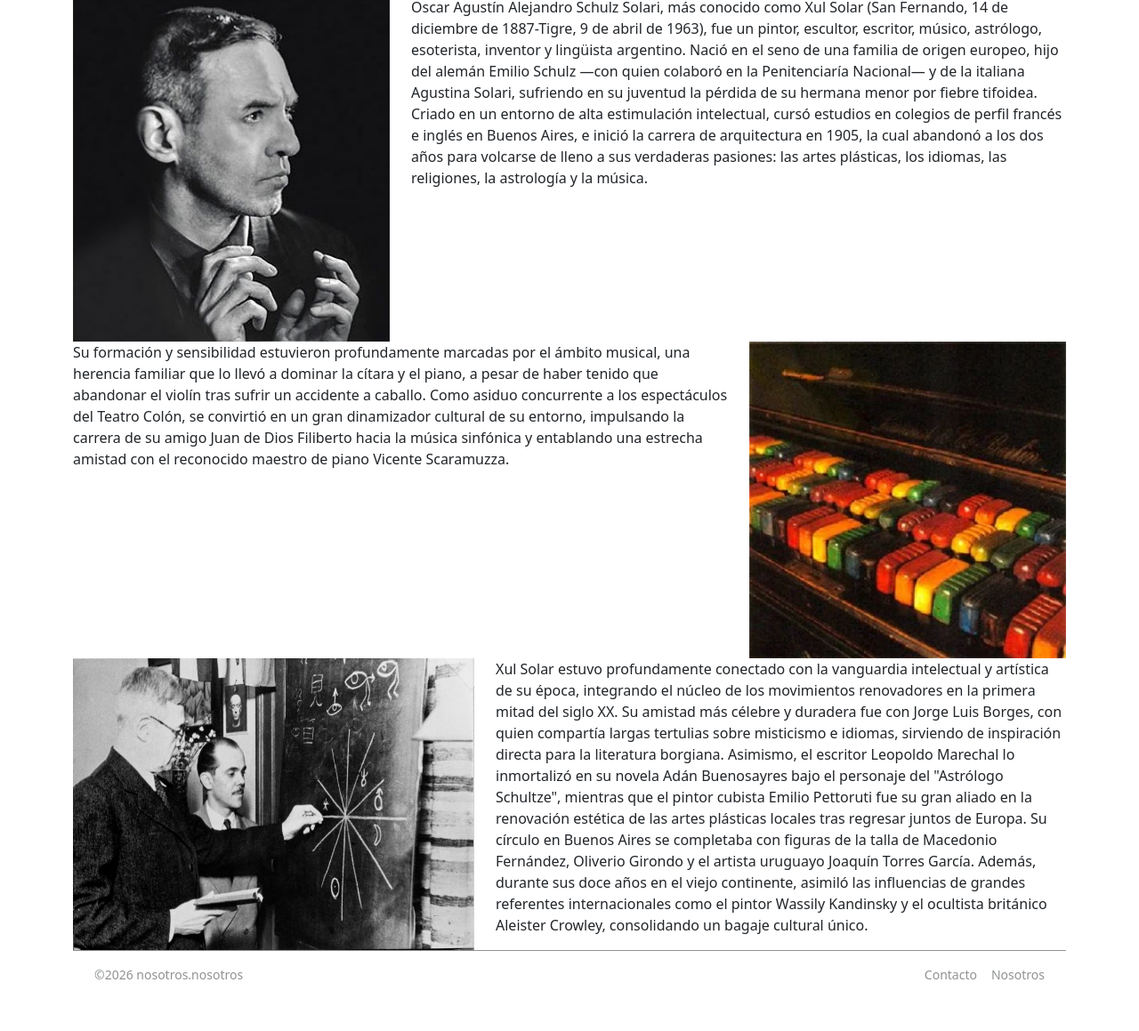
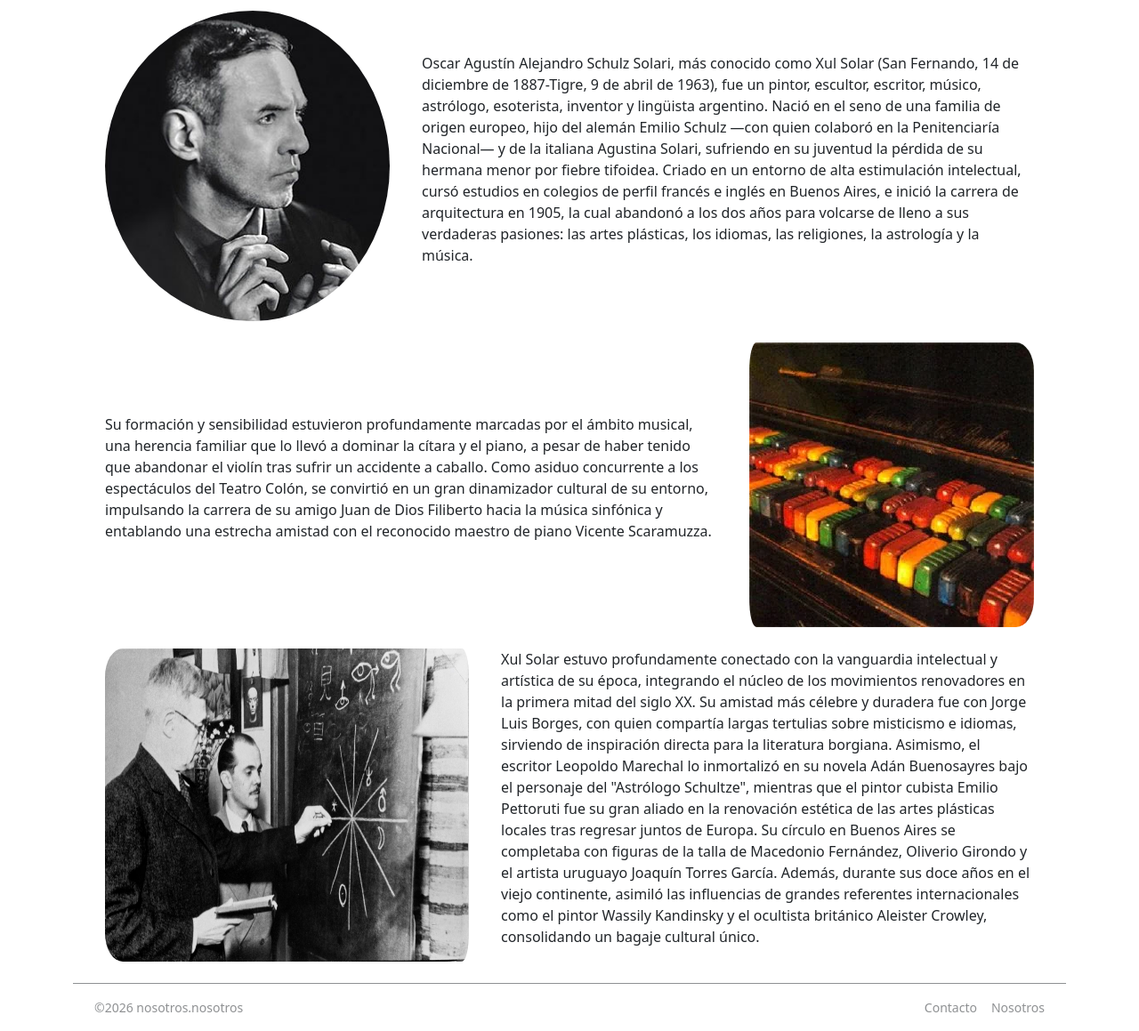
Before and after one commit to pablo-osuna-vargas/IG2026-Tp2-sitio-web-artista-colectivo, a plain HTML site: page bio.html in a window 1280 px wide. Shown: the part 134-1293 px from the top of the page at 89% size. Before the commit the page ends 1256 px from the top, so only its background shows below. Drawn offline with nearby package versions, Linux system fonts and the light colour scheme.

Commit message:
Biografia-centrado de texto
Centrado del texto + redondeo de las imagenes + padding de las imagenes

```diff
--- a/bio.html
+++ b/bio.html
@@ -11,7 +11,7 @@
     <div class="container ">
         <nav class="navbar navbar-expand-lg">
     <ul class="navbar-nav w-100 justify-content-around align-items-center flex-row">
-      <li class="nav-item"><a class="nav-link" href="biografia.html">biografía</a></li>
+      <li class="nav-item"><a class="nav-link" href="bio.html">Biografía</a></li>
       <li class="nav-item"><a class="nav-link" href="">Galeria</a></li>
       <li class="nav-item fs-3"><a class="nav-link" href="index.html">Xul Solar</a></li>
       <li class="nav-item"><a class="nav-link" href="#">Panlengua</a></li>
@@ -20,21 +20,21 @@
 </nav>
         <h1>Biografia</h1>
         <!-- Parrafo-1 -->
-        <div class="row ">
-            <img src="img/xul_solar.jpg" class="col-12 col-md-4" alt="foto de Xul Solar">
-            <p class="col-12 col-md-8">Oscar Agustín Alejandro Schulz Solari, más conocido como Xul Solar (San Fernando, 14 de diciembre de 1887-Tigre, 9 de abril de 1963), fue un pintor, escultor, escritor, músico, astrólogo, esoterista, inventor y lingüista argentino.
+        <div class="row d-flex m-4">
+            <img src="img/xul_solar.jpg" class="col-12 col-md-4  rounded-circle pe-4" alt="foto de Xul Solar">
+            <p class="col-12 col-md-8 align-content-center justify-content-center">Oscar Agustín Alejandro Schulz Solari, más conocido como Xul Solar (San Fernando, 14 de diciembre de 1887-Tigre, 9 de abril de 1963), fue un pintor, escultor, escritor, músico, astrólogo, esoterista, inventor y lingüista argentino.
 
             Nació en el seno de una familia de origen europeo, hijo del alemán Emilio Schulz —con quien colaboró en la Penitenciaría Nacional— y de la italiana Agustina Solari, sufriendo en su juventud la pérdida de su hermana menor por fiebre tifoidea. Criado en un entorno de alta estimulación intelectual, cursó estudios en colegios de perfil francés e inglés en Buenos Aires, e inició la carrera de arquitectura en 1905, la cual abandonó a los dos años para volcarse de lleno a sus verdaderas pasiones: las artes plásticas, los idiomas, las religiones, la astrología y la música.</p>
         </div>
         <!-- Parrafo-2 -->
-         <div class="row ">
-            <p class="col-12 col-md-8">Su formación y sensibilidad estuvieron profundamente marcadas por el ámbito musical, una herencia familiar que lo llevó a dominar la cítara y el piano, a pesar de haber tenido que abandonar el violín tras sufrir un accidente a caballo. Como asiduo concurrente a los espectáculos del Teatro Colón, se convirtió en un gran dinamizador cultural de su entorno, impulsando la carrera de su amigo Juan de Dios Filiberto hacia la música sinfónica y entablando una estrecha amistad con el reconocido maestro de piano Vicente Scaramuzza.</p>
-             <img src="img/panpiano.png" class="col-12 col-md-4" alt="foto de panpiano">
+         <div class="row d-flex  m-4">
+            <p class="col-12 col-md-8 align-content-center justify-content-center">Su formación y sensibilidad estuvieron profundamente marcadas por el ámbito musical, una herencia familiar que lo llevó a dominar la cítara y el piano, a pesar de haber tenido que abandonar el violín tras sufrir un accidente a caballo. Como asiduo concurrente a los espectáculos del Teatro Colón, se convirtió en un gran dinamizador cultural de su entorno, impulsando la carrera de su amigo Juan de Dios Filiberto hacia la música sinfónica y entablando una estrecha amistad con el reconocido maestro de piano Vicente Scaramuzza.</p>
+             <img src="img/panpiano.png" class="col-12 col-md-4 rounded-5 rounded-top-0 ps-4" alt="foto de panpiano">
         </div>
          <!-- Parrafo-3 -->
-             <div class="row ">
-            <img src="img/Xul-Solar-con-carlos-marin.jpg" class="col-12 col-md-5" alt="foto de Xul Solar con Calors Marin">
-            <p class="col-12 col-md-7">Xul Solar estuvo profundamente conectado con la vanguardia intelectual y artística de su época, integrando el núcleo de los movimientos renovadores en la primera mitad del siglo XX. Su amistad más célebre y duradera fue con Jorge Luis Borges, con quien compartía largas tertulias sobre misticismo e idiomas, sirviendo de inspiración directa para la literatura borgiana. Asimismo, el escritor Leopoldo Marechal lo inmortalizó en su novela Adán Buenosayres bajo el personaje del "Astrólogo Schultze", mientras que el pintor cubista Emilio Pettoruti fue su gran aliado en la renovación estética de las artes plásticas locales tras regresar juntos de Europa. Su círculo en Buenos Aires se completaba con figuras de la talla de Macedonio Fernández, Oliverio Girondo y el artista uruguayo Joaquín Torres García. Además, durante sus doce años en el viejo continente, asimiló las influencias de grandes referentes internacionales como el pintor Wassily Kandinsky y el ocultista británico Aleister Crowley, consolidando un bagaje cultural único.</p>
+             <div class="row d-flex m-4 ">
+            <img src="img/Xul-Solar-con-carlos-marin.jpg" class="col-12 col-md-5 rounded-5 rounded-top-0 pe-4 " alt="foto de Xul Solar con Calors Marin">
+            <p class="col-12 col-md-7 align-content-center justify-content-center ">Xul Solar estuvo profundamente conectado con la vanguardia intelectual y artística de su época, integrando el núcleo de los movimientos renovadores en la primera mitad del siglo XX. Su amistad más célebre y duradera fue con Jorge Luis Borges, con quien compartía largas tertulias sobre misticismo e idiomas, sirviendo de inspiración directa para la literatura borgiana. Asimismo, el escritor Leopoldo Marechal lo inmortalizó en su novela Adán Buenosayres bajo el personaje del "Astrólogo Schultze", mientras que el pintor cubista Emilio Pettoruti fue su gran aliado en la renovación estética de las artes plásticas locales tras regresar juntos de Europa. Su círculo en Buenos Aires se completaba con figuras de la talla de Macedonio Fernández, Oliverio Girondo y el artista uruguayo Joaquín Torres García. Además, durante sus doce años en el viejo continente, asimiló las influencias de grandes referentes internacionales como el pintor Wassily Kandinsky y el ocultista británico Aleister Crowley, consolidando un bagaje cultural único.</p>
         </div>
          <!-- FOOTER -->
         <footer class="d-flex flex-column flex-md-row justify-content-between align-items-center py-3 px-4 border-top border-dark opacity-50 small">
```
